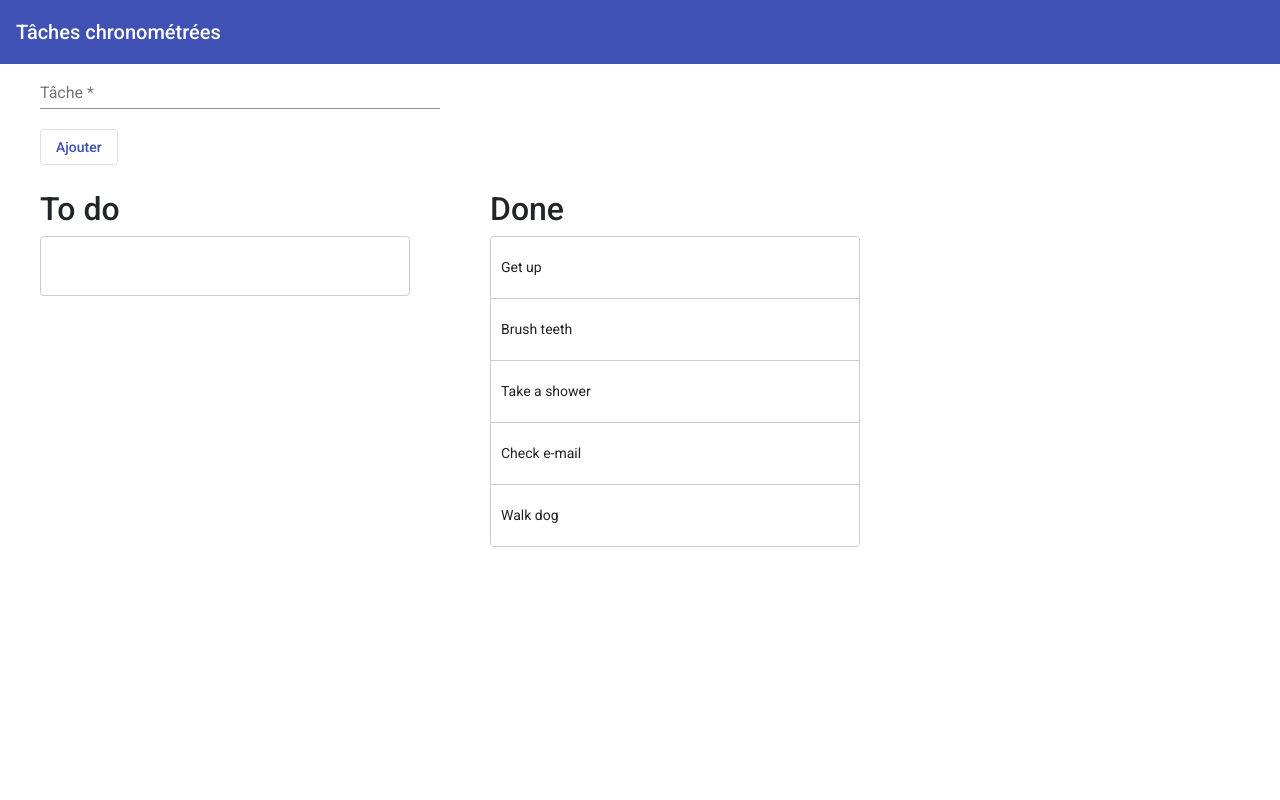
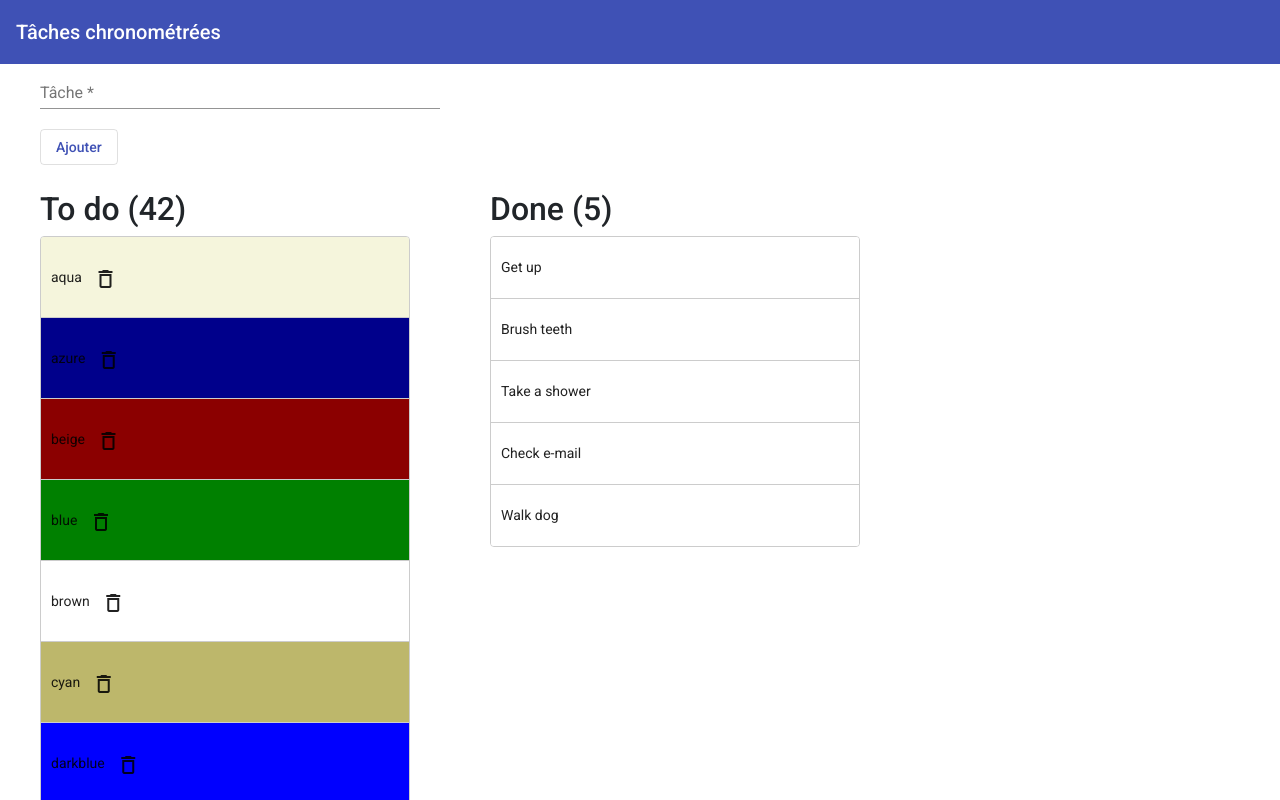
Before and after one commit to Tomfez/chronometre, an Angular app: page / in a window 1280 px wide. Shown: the top 800 px of the page. Built offline with nearby package versions, Linux system fonts and the light colour scheme.

Commit message:
Generation couleur aleatoire

```diff
--- a/src/app/app.module.ts
+++ b/src/app/app.module.ts
@@ -7,11 +7,12 @@ import { BrowserAnimationsModule } from '@angular/platform-browser/animations';
 import {DragDropModule} from '@angular/cdk/drag-drop';
 import {MatInputModule} from '@angular/material/input';
 import { TodoListComponent } from './todo-list/todo-list.component';
-import {ReactiveFormsModule} from '@angular/forms';
+import {FormsModule, ReactiveFormsModule} from '@angular/forms';
 import {MatButtonModule} from '@angular/material/button';
 import {MatToolbarModule} from '@angular/material/toolbar';
 import {MatListModule} from '@angular/material/list';
 import {MatIconModule} from '@angular/material/icon';
+import {MatTooltipModule} from '@angular/material/tooltip';
 
 
 @NgModule({
@@ -30,6 +31,8 @@ import {MatIconModule} from '@angular/material/icon';
     MatToolbarModule,
     MatListModule,
     MatIconModule,
+    MatTooltipModule,
+    FormsModule,
   ],
   providers: [],
   bootstrap: [AppComponent]
--- /dev/null
+++ b/src/app/color.enum.ts
@@ -0,0 +1,44 @@
+export enum Color {
+  aqua =  '#00ffff',
+  azure =  '#f0ffff',
+  beige =  '#f5f5dc',
+  blue =  '#0000ff',
+  brown =  '#a52a2a',
+  cyan =  '#00ffff',
+  darkblue =  '#00008b',
+  darkcyan =  '#008b8b',
+  darkgrey =  '#a9a9a9',
+  darkgreen =  '#006400',
+  darkkhaki =  '#bdb76b',
+  darkmagenta =  '#8b008b',
+  darkolivegreen =  '#556b2f',
+  darkorange =  '#ff8c00',
+  darkorchid =  '#9932cc',
+  darkred =  '#8b0000',
+  darksalmon =  '#e9967a',
+  darkviolet =  '#9400d3',
+  fuchsia =  '#ff00ff',
+  gold =  '#ffd700',
+  green =  '#008000',
+  indigo =  '#4b0082',
+  khaki =  '#f0e68c',
+  lightblue =  '#add8e6',
+  lightcyan =  '#e0ffff',
+  lightgreen =  '#90ee90',
+  lightgrey =  '#d3d3d3',
+  lightpink =  '#ffb6c1',
+  lightyellow =  '#ffffe0',
+  lime =  '#00ff00',
+  magenta =  '#ff00ff',
+  maroon =  '#800000',
+  navy =  '#000080',
+  olive =  '#808000',
+  orange =  '#ffa500',
+  pink =  '#ffc0cb',
+  purple =  '#800080',
+  violet =  '#800080',
+  red =  '#ff0000',
+  silver =  '#c0c0c0',
+  white =  '#ffffff',
+  yellow =  '#ffff00'
+}
--- a/src/app/todo-list/todo-list.component.css
+++ b/src/app/todo-list/todo-list.component.css
@@ -57,6 +57,10 @@
   width: 100%;
 }
 
+.task-field-edit {
+  cursor: pointer;
+}
+
 .todo-form {
   width: 400px;
   margin: 0 40px;
--- a/src/app/todo-list/todo-list.component.html
+++ b/src/app/todo-list/todo-list.component.html
@@ -3,6 +3,7 @@
   <span>Tâches chronométrées</span>
 </mat-toolbar>
 
+<!-- Ajout d'une tâche -->
 <div class="form-todo">
   <form [formGroup]="toDoForm" (ngSubmit)="onSubmit(toDoForm.value)" class="todo-form">
     <mat-form-field class="task-field">
@@ -15,8 +16,9 @@
   </form>
 </div>
 
+<!-- Liste de tâches à faire -->
 <div class="container">
-  <h2>To do</h2>
+  <h2>To do ({{todo.length}})</h2>
 
   <div
     class="list"
@@ -27,23 +29,37 @@
     (cdkDropListDropped)="drop($event)">
 
     <!--    <mat-nav-list>-->
-    <mat-list-item class="box" *ngFor="let item of todo" cdkDrag>
-      {{ item.task }}
+    <mat-list-item class="box" cdkDrag
+                   *ngFor="let item of todo; let i = index"
+                   [cdkDragDisabled]="hide"
+                   [style.background-color]="colors[i]">
 
-      <button mat-icon-button (click)="doneTask(item)">
-        <mat-icon matListIcon>check</mat-icon>
-      </button>
+      <div class="task-field-edit" *ngIf="!hide; else inputItem" (click)="toggleInput()">
+        {{  item.task }}
 
-      <button mat-icon-button (click)="deleteTask(item.id)">
-        <mat-icon matListIcon>delete_outline</mat-icon>
-      </button>
+        <button mat-icon-button matTooltip="Supprimer la tâche" (click)="deleteTask(item.id)">
+          <mat-icon matListIcon>delete_outline</mat-icon>
+        </button>
+      </div>
+
+      <!-- Modification d'une tâche -->
+      <ng-template #inputItem>
+        <mat-form-field>
+          <input matInput placeholder="Tâche" value="{{item.task}}" [(ngModel)]="item.task">
+        </mat-form-field>
+
+        <button mat-icon-button matTooltip="Valider" (click)="toggleInput()">
+          <mat-icon matListIcon>check</mat-icon>
+        </button>
+      </ng-template>
     </mat-list-item>
     <!--    </mat-nav-list>-->
   </div>
 </div>
 
+<!-- Liste de tâches terminées -->
 <div class="container">
-  <h2>Done</h2>
+  <h2>Done ({{done.length}})</h2>
 
   <div
     class="list"
@@ -52,6 +68,6 @@
     [cdkDropListData]="done"
     [cdkDropListConnectedTo]="[todoList]"
     (cdkDropListDropped)="drop($event)">
-    <div class="box" *ngFor="let item of done" cdkDrag>{{item.task}}</div>
+    <div class="box" *ngFor="let item of done" cdkDrag cdkDragDisabled>{{item.task}}</div>
   </div>
 </div>
--- a/src/app/todo-list/todo-list.component.ts
+++ b/src/app/todo-list/todo-list.component.ts
@@ -3,6 +3,7 @@ import {FormBuilder, FormControl, FormGroup, FormGroupDirective, Validators} fro
 import {CdkDragDrop, moveItemInArray, transferArrayItem} from '@angular/cdk/drag-drop';
 import { Todo } from '../todo';
 import { Done } from '../done';
+import { Color } from '../color.enum';
 
 @Component({
   selector: 'app-todo-list',
@@ -13,14 +14,10 @@ import { Done } from '../done';
 export class TodoListComponent  {
   @ViewChild(FormGroupDirective) formDirective: FormGroupDirective;
   toDoForm: FormGroup;
-  todo = [];
-
-  // todo = [
-  //   { id: 1, task: 'Get to work' },
-  //   { id: 2, task: 'Pick up groceries' },
-  //   { id: 3, task: 'Go home' },
-  //   { id: 4, task: 'Fall asleep' }
-  // ];
+  todo: Todo[];
+  // done: Done[];
+  hide = false;
+  colors = [];
 
   done = [
     { id: 1, task: 'Get up' },
@@ -34,6 +31,17 @@ export class TodoListComponent  {
     this.toDoForm = this.formBuilder.group({
       task: [null, Validators.required]
     });
+
+    for (let i = 0; i < 42; i++) {
+      this.colors.push(this.getRandomColor());
+    }
+
+    this.todo = [];
+    for (let i = 0; i < 42; i++) {
+      this.todo.push(
+        {id: i, task: Object.keys(Color)[i]}
+      );
+    }
   }
 
   get task() {
@@ -56,8 +64,6 @@ export class TodoListComponent  {
       lastId = this.todo[this.todo.length - 1].id;
     }
 
-    console.log(this.todo);
-
     const task = {id: lastId + 1, task: form.task};
     this.addTodoTask(task as Todo);
     this.formDirective.resetForm();
@@ -69,9 +75,9 @@ export class TodoListComponent  {
    */
   deleteTask(id: number) {
     // todo : supprimer une tâche d'une des 2 listes
-    console.warn('liste avant', this.todo);
+    // console.warn('liste avant', this.todo);
     this.todo = this.todo.filter(t => t.id !== id);
-    console.warn('liste apres', this.todo);
+    // console.warn('liste apres', this.todo);
   }
 
   /**
@@ -95,19 +101,39 @@ export class TodoListComponent  {
   // }
 
   /**
-   * Termine une tâche
-   * @param task: tâche
+   * Ajoute une tâche à la liste en cours
+   * @param item: tâche
    */
-  doneTask(task: Todo) {
-    this.addDoneTask(task);
-    this.deleteTask(task.id);
-  }
-
   addTodoTask(item: Todo) {
     this.todo.push({id: item.id, task: item.task});
   }
 
-  addDoneTask(item: Todo) {
-    this.done.push({id: item.id, task: item.task});
+  /**
+   * Génère une couleur aléatoire
+   */
+  getRandomColor() {
+    const item = this.getRandomInt(0, Object.keys(Color).length);
+    const color = Object.keys(Color)[item];
+
+    return Color[color];
+  }
+
+  /**
+   * Retourne un nombre aléatoire
+   * @param min: nombre min
+   * @param max: nombre max
+   */
+  getRandomInt(min, max): number {
+    min = Math.ceil(min);
+    max = Math.floor(max);
+
+    return Math.floor(Math.random() * (max - min)) + min;
+  }
+
+  /**
+   * Permet de switch entre l'affichage et l'édition d'une tâche
+   */
+  toggleInput() {
+    this.hide = !this.hide;
   }
 }
```
